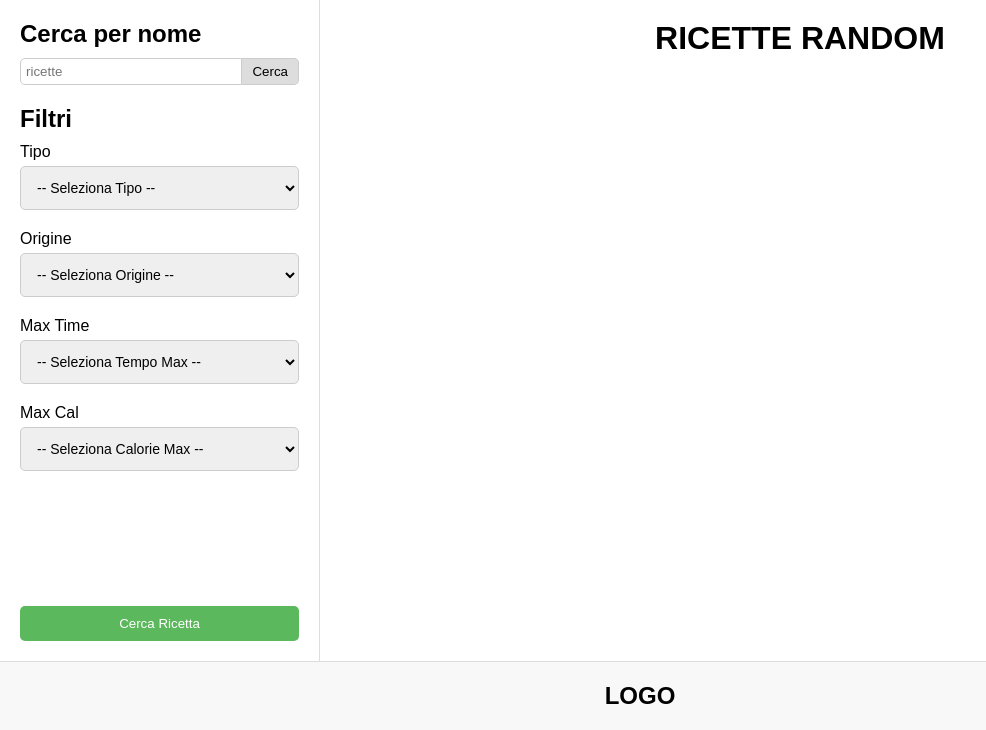
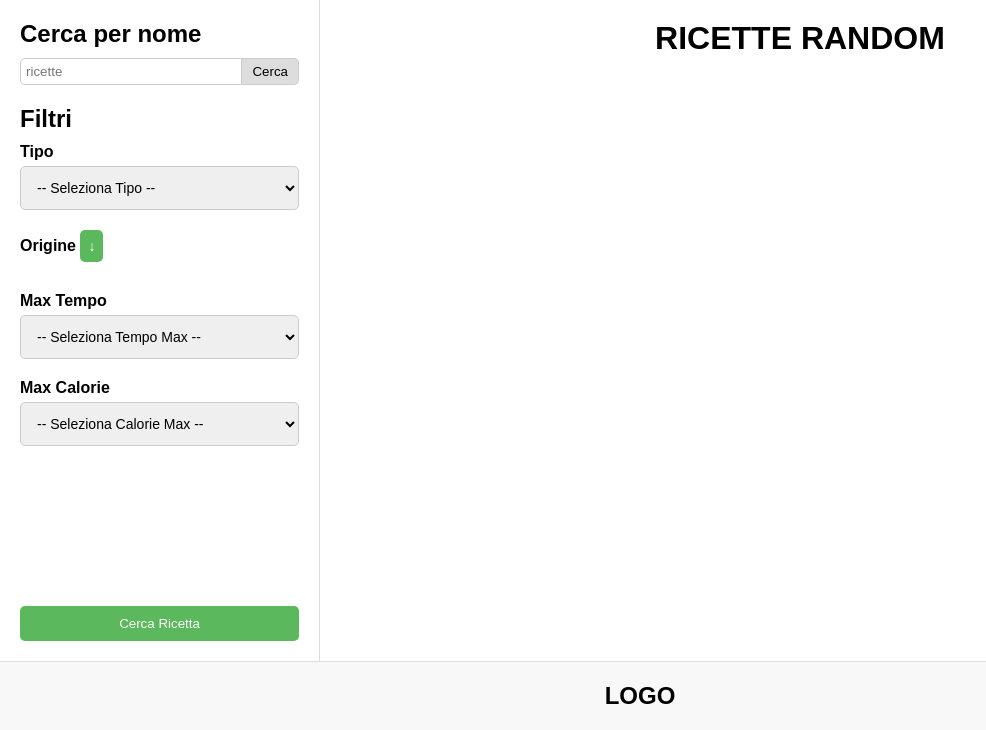
Before and after one commit to Dariop8/progetto-lab-ASSI-2023-2024, a Flask app: page /idee_rand in a window 1280 px wide. Shown: the part 70-800 px from the top of the page, without its empty margins (0-986 px from the left). Run offline with Flask 3, Linux system fonts and the light colour scheme.

Commit message:
aggiunte richieste all'api e la gestione per gli ingredienti nelle ricette + funzionalita e layout della pagina idee_rand

```diff
--- a/static/idee_random.css
+++ b/static/idee_random.css
@@ -92,13 +92,32 @@ main {
 .filter-section label {
     display: block;
     margin-bottom: 5px;
+    font-weight: bold;
 }
 
-.filter-section select {
-    width: 100%;
+#toggle-origine {
+    margin-bottom: 10px;
     padding: 8px;
-    border: 1px solid #ccc;
+    background-color: #5cb85c;
+    color: white;
+    border: none;
     border-radius: 5px;
+    cursor: pointer;
+    font-size: 14px;
+}
+
+.checkbox-group {
+    display: none;
+    flex-direction: column;
+}
+
+.checkbox-group label {
+    margin-bottom: 5px;
+    font-size: 14px;
+}
+
+.checkbox-group input {
+    margin-right: 10px;
 }
 
 .filter-section select {
--- a/static/idee_random.js
+++ b/static/idee_random.js
@@ -39,5 +39,9 @@ function populateRecipesList(recipes) {
         `;
 
         recipeListDiv.appendChild(recipeElement);
+
+        recipeElement.addEventListener('click', function() {
+            window.location.href = `/ricetta?id=${recipe.id}`;
+        });
     });
 }
--- a/templates/idee_rand.html
+++ b/templates/idee_rand.html
@@ -28,22 +28,51 @@
                         <label for="type">Tipo</label>
                         <select id="type">
                             <option value="">-- Seleziona Tipo --</option>
-                            <option value="tipo1">Tipo 1</option>
-                            <option value="tipo2">Tipo 2</option>
-                            <option value="tipo3">Tipo 3</option>
+                            <option value="tipo1">main course</option>
+                            <option value="tipo2">side dish</option>
+                            <option value="tipo3">dessert</option>
+                            <option value="tipo2">appetizer</option>
+                            <option value="tipo3">salad</option>
+                            <option value="tipo2">bread</option>
+                            <option value="tipo3">breakfast</option>
+                            <option value="tipo2">soup</option>
+                            <option value="tipo3">beverage</option>
+                            <option value="tipo3">sauce</option>
+                            <option value="tipo2">drink</option>
                         </select>
                     </div>
                     <div class="filter-section">
-                        <label for="origin">Origine</label>
-                        <select id="origin">
-                            <option value="">-- Seleziona Origine --</option>
-                            <option value="origine1">Origine 1</option>
-                            <option value="origine2">Origine 2</option>
-                            <option value="origine3">Origine 3</option>
-                        </select>
+                        <label style="display: inline-block;">Origine</label>
+                        <button id="toggle-origine" style="display: inline-block;">↓</button>
+                        <div class="checkbox-group" id="origine-options">
+                            <label><input type="checkbox" value="african"> African</label>
+                            <label><input type="checkbox" value="chinese"> Chinese</label>
+                            <label><input type="checkbox" value="japanese"> Japanese</label>
+                            <label><input type="checkbox" value="korean"> Korean</label>
+                            <label><input type="checkbox" value="vietnamese"> Vietnamese</label>
+                            <label><input type="checkbox" value="thai"> Thai</label>
+                            <label><input type="checkbox" value="indian"> Indian</label>
+                            <label><input type="checkbox" value="british"> British</label>
+                            <label><input type="checkbox" value="irish"> Irish</label>
+                            <label><input type="checkbox" value="french"> French</label>
+                            <label><input type="checkbox" value="italian"> Italian</label>
+                            <label><input type="checkbox" value="mexican"> Mexican</label>
+                            <label><input type="checkbox" value="spanish"> Spanish</label>
+                            <label><input type="checkbox" value="middle eastern"> Middle Eastern</label>
+                            <label><input type="checkbox" value="jewish"> Jewish</label>
+                            <label><input type="checkbox" value="american"> American</label>
+                            <label><input type="checkbox" value="cajun"> Cajun</label>
+                            <label><input type="checkbox" value="southern"> Southern</label>
+                            <label><input type="checkbox" value="greek"> Greek</label>
+                            <label><input type="checkbox" value="german"> German</label>
+                            <label><input type="checkbox" value="nordic"> Nordic</label>
+                            <label><input type="checkbox" value="eastern european"> Eastern European</label>
+                            <label><input type="checkbox" value="caribbean"> Caribbean</label>
+                            <label><input type="checkbox" value="latin american"> Latin American</label>
+                        </div>
                     </div>
                     <div class="filter-section">
-                        <label for="max-time">Max Time</label>
+                        <label for="max-time">Max Tempo</label>
                         <select id="max-time">
                             <option value="">-- Seleziona Tempo Max --</option>
                             <option value="30">30 minuti</option>
@@ -52,7 +81,7 @@
                         </select>
                     </div>
                     <div class="filter-section">
-                        <label for="max-cal">Max Cal</label>
+                        <label for="max-cal">Max Calorie</label>
                         <select id="max-cal">
                             <option value="">-- Seleziona Calorie Max --</option>
                             <option value="200">200 kcal</option>
@@ -72,8 +101,21 @@
         </footer>
     </div>
 
-    <script src="https://ajax.googleapis.com/ajax/libs/jquery/3.5.1/jquery.min.js"></script>
-    <script src="../static/idee_random.js"></script>
+    <script>
+        document.getElementById('toggle-origine').addEventListener('click', function() {
+            const origineOptions = document.getElementById('origine-options');
+            if (origineOptions.style.display === 'none' || origineOptions.style.display === '') {
+                origineOptions.style.display = 'block';
+                this.textContent = '↑';
+            } else {
+                origineOptions.style.display = 'none';
+                this.textContent = '↓';
+            }
+        });
+    </script>
+
+    <!-- <script src="https://ajax.googleapis.com/ajax/libs/jquery/3.5.1/jquery.min.js"></script>
+    <script src="../static/idee_random.js"></script> -->
 </body>
 </html>
 {% endblock %}
```
Also changed, not shown: static/ricetta.css (+68 -2 lines), static/ricetta.js (+46 -13 lines), 1 other file.
